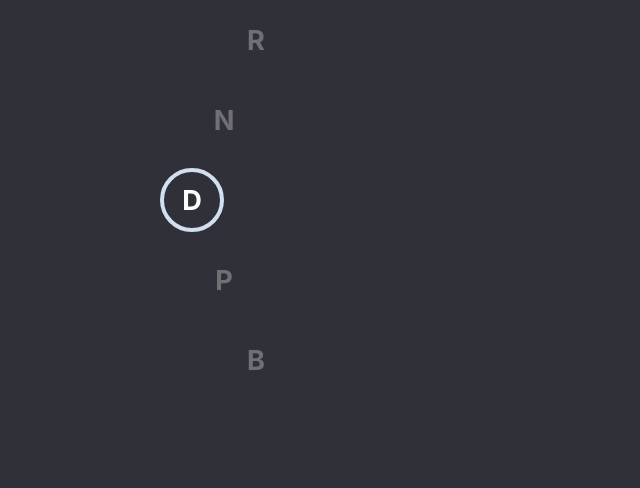
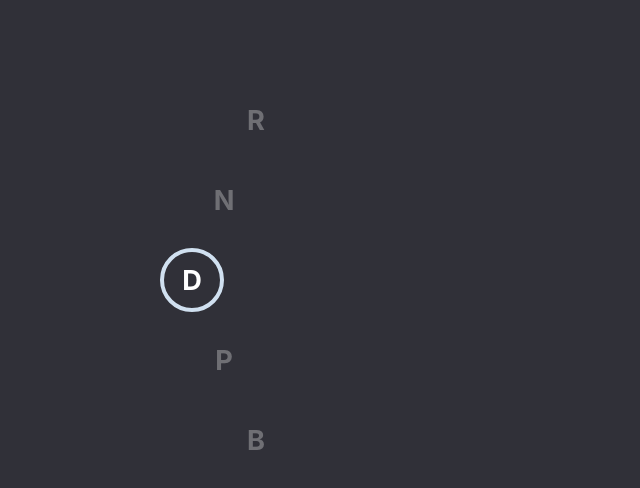
Before and after one commit to phara0hcom/tri-ad-speedometer, a React (Create React App) app: page / in a window 1280 px wide. Shown: the top 488 px of the page, without its empty margins (0-640 px from the left). Built offline with nearby package versions, Linux system fonts and the light colour scheme.

Commit message:
fix gears

```diff
--- a/src/components/Gear.module.scss
+++ b/src/components/Gear.module.scss
@@ -21,34 +21,34 @@
 .gearR {
   grid-column-start: 3;
   grid-column-end: 3;
-  grid-row-start: 1;
-  grid-row-end: 1;
+  grid-row-start: 2;
+  grid-row-end: 2;
 }
 
 .gearN {
   grid-column-start: 2;
   grid-column-end: 2;
-  grid-row-start: 2;
-  grid-row-end: 2;
+  grid-row-start: 3;
+  grid-row-end: 3;
 }
 
 .gearD {
   grid-column-start: 1;
   grid-column-end: 2;
-  grid-row-start: 3;
-  grid-row-end: 3;
+  grid-row-start: 4;
+  grid-row-end: 4;
 }
 
 .gearP {
   grid-column-start: 2;
   grid-column-end: 2;
-  grid-row-start: 4;
-  grid-row-end: 4;
+  grid-row-start: 5;
+  grid-row-end: 5;
 }
 
 .gearB {
   grid-column-start: 3;
   grid-column-end: 3;
-  grid-row-start: 5;
-  grid-row-end: 5;
+  grid-row-start: 6;
+  grid-row-end: 6;
 }
--- a/src/components/Gears.module.scss
+++ b/src/components/Gears.module.scss
@@ -4,5 +4,5 @@
   grid-column-end: 2;
   grid-row-start: 1;
   grid-template-columns: 2rem 2rem 2rem 2rem;
-  grid-template-rows: 5rem 5rem 5rem 5rem 5rem;
+  grid-template-rows: 5rem 5rem 5rem 5rem 5rem 5rem;
 }
--- a/src/components/Gears.tsx
+++ b/src/components/Gears.tsx
@@ -12,8 +12,8 @@ const Gears: React.FC<GearsProps> = (props) => {
   const { gearArr } = props;
   return (
     <div className={classes.gears}>
-      {gearArr.map((el) => (
-        <Gear {...el} />
+      {gearArr.map((el, i) => (
+        <Gear key={`gear_${el.label}${i + 1}`} {...el} />
       ))}
     </div>
   );
```
